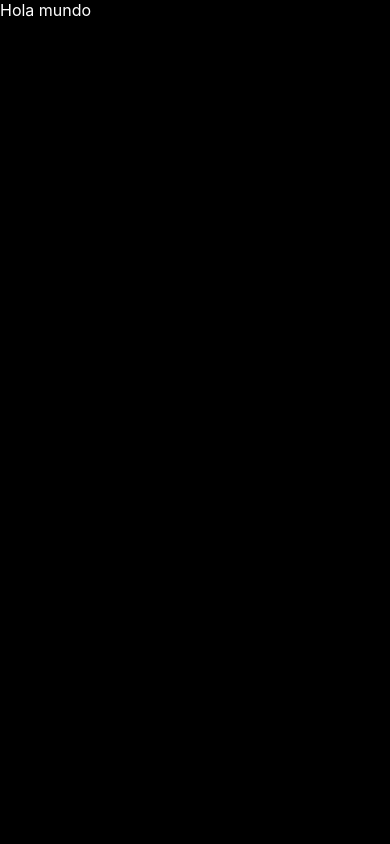
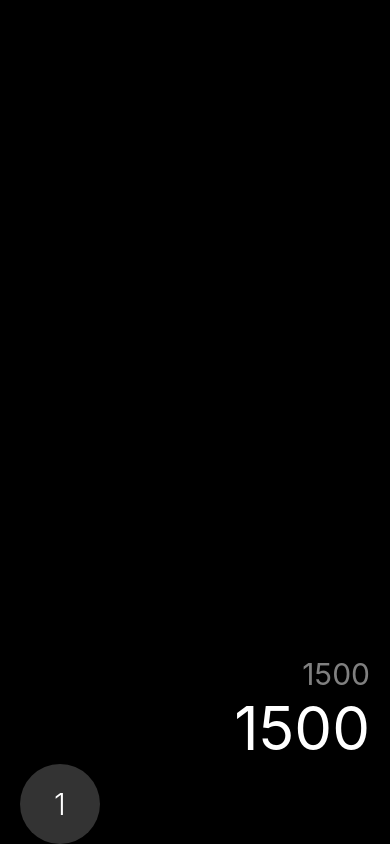
Before and after one commit to devferx/rn-calculadora, a React Native app: screen / in a window 390 px wide. Built offline with nearby package versions, Linux system fonts and the light colour scheme.

Commit message:
Clase Textos y mi primer botón

```diff
--- a/App.tsx
+++ b/App.tsx
@@ -2,7 +2,7 @@ import React from 'react';
 import {SafeAreaView, StatusBar} from 'react-native';
 import {CalculadoraScreen} from './src/screens/calculadora-screen';
 
-import {styles} from './src/theme/appTheme';
+import {styles} from './src/theme/app-theme';
 
 const App = () => {
   return (
--- a/src/screens/calculadora-screen.tsx
+++ b/src/screens/calculadora-screen.tsx
@@ -1,12 +1,19 @@
 import React from 'react';
 import {Text, View} from 'react-native';
 
-import {styles} from '../theme/appTheme';
+import {styles} from '../theme/app-theme';
 
 export const CalculadoraScreen = () => {
   return (
-    <View>
-      <Text style={styles.texto}>Hola mundo</Text>
+    <View style={styles.calculadoraContainer}>
+      <Text style={styles.smallText}>1500</Text>
+      <Text style={styles.text}>1500</Text>
+      <View>
+        {/* boton */}
+        <View style={styles.btn}>
+          <Text style={styles.btnText}>1</Text>
+        </View>
+      </View>
     </View>
   );
 };
--- /dev/null
+++ b/src/theme/app-theme.tsx
@@ -0,0 +1,37 @@
+import {StyleSheet} from 'react-native';
+
+export const styles = StyleSheet.create({
+  fondo: {
+    flex: 1,
+    backgroundColor: 'black',
+  },
+  calculadoraContainer: {
+    flex: 1,
+    paddingHorizontal: 20,
+    justifyContent: 'flex-end',
+  },
+  text: {
+    color: 'white',
+    fontSize: 60,
+    textAlign: 'right',
+  },
+  smallText: {
+    color: 'rgba(255, 255, 255, 0.5)',
+    fontSize: 30,
+    textAlign: 'right',
+  },
+  btn: {
+    width: 80,
+    height: 80,
+    backgroundColor: '#333333',
+    borderRadius: 100,
+    justifyContent: 'center',
+  },
+  btnText: {
+    textAlign: 'center',
+    padding: 10,
+    fontSize: 30,
+    color: 'white',
+    fontWeight: '300',
+  },
+});
--- a/src/theme/appTheme.tsx
+++ /dev/null
@@ -1,12 +0,0 @@
-import {StyleSheet} from 'react-native';
-
-export const styles = StyleSheet.create({
-  fondo: {
-    flex: 1,
-    backgroundColor: 'black',
-  },
-  texto: {
-    color: 'white',
-    fontSize: 16,
-  },
-});
```
